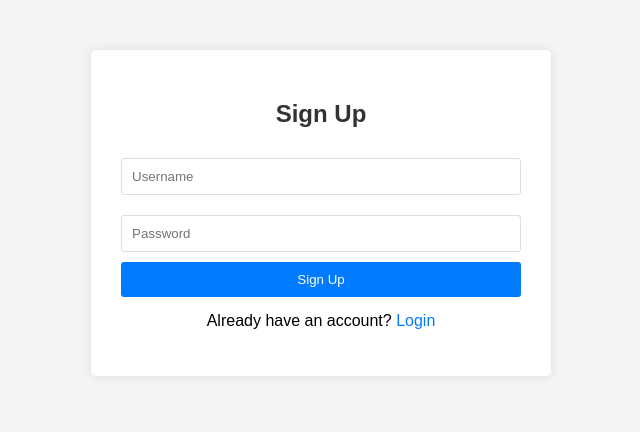
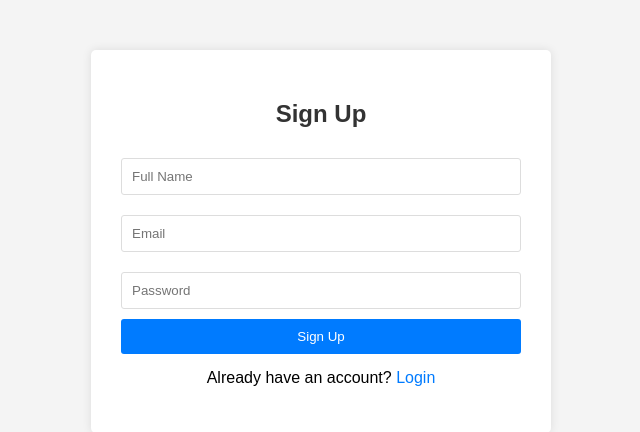
Before and after one commit to osaamaahmeed/APL-Tasks, a Flask app: page /signup in a window 1280 px wide. Shown: the top 432 px of the page, without its empty margins (319-959 px from the left). Run offline with Flask 3, Linux system fonts and the light colour scheme.

Commit message:
adjusted the register and login to accept Full Name and Email instead of username

```diff
--- a/Flask Project/templates/login.html
+++ b/Flask Project/templates/login.html
@@ -7,8 +7,11 @@
 <body>
     <div class="container">
         <h2>Login</h2>
+        {% if error %}
+        <div class="error">{{ error }}</div>
+        {% endif %}
         <form method="POST">
-            <input type="text" name="username" placeholder="Username" required>
+            <input type="email" name="email" placeholder="Email" required>
             <input type="password" name="password" placeholder="Password" required>
             <button type="submit">Login</button>
         </form>
--- a/Flask Project/templates/signup.html
+++ b/Flask Project/templates/signup.html
@@ -7,8 +7,12 @@
 <body>
     <div class="container">
         <h2>Sign Up</h2>
+        {% if error %}
+        <div class="error">{{ error }}</div>
+        {% endif %}
         <form method="POST">
-            <input type="text" name="username" placeholder="Username" required>
+            <input type="text" name="full_name" placeholder="Full Name" required>
+            <input type="email" name="email" placeholder="Email" required>
             <input type="password" name="password" placeholder="Password" required>
             <button type="submit">Sign Up</button>
         </form>
```
